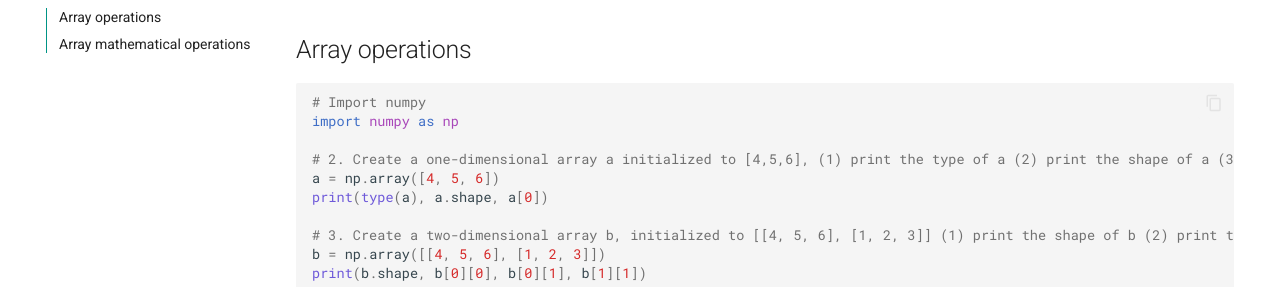
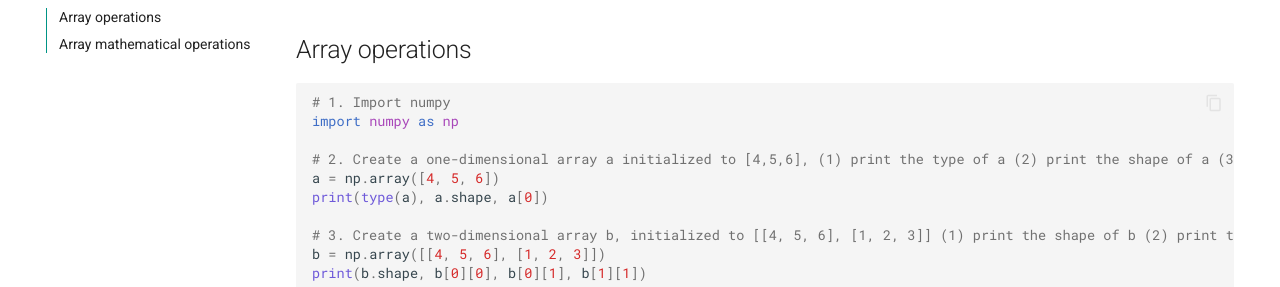
Before and after one commit to zh-huang/mydocs, an MkDocs documentation site: the page built from docs/NNDL/01 Numpy tutorial.md, in a window 1280 px wide and 900 px high. Shown: the part 196-483 px from the top of the window. Built offline with MkDocs 1.6.1 and Material for MkDocs 9.7.7, drawn with Linux system fonts in a browser that asks for light colours.

Commit message:
add NNDL 01

````diff
--- a/docs/NNDL/01 Numpy tutorial.md
+++ b/docs/NNDL/01 Numpy tutorial.md
@@ -3,7 +3,7 @@
 ## Array operations
 
 ```py
-# Import numpy
+# 1. Import numpy
 import numpy as np
 
 # 2. Create a one-dimensional array a initialized to [4,5,6], (1) print the type of a (2) print the shape of a (3) print the first element of a (value is 4)
````
